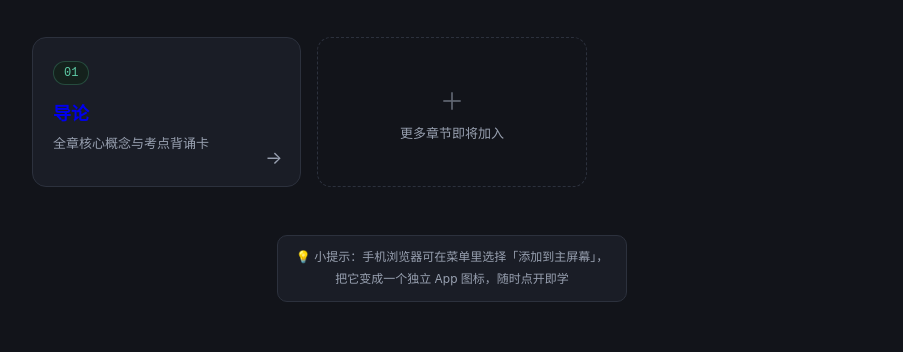
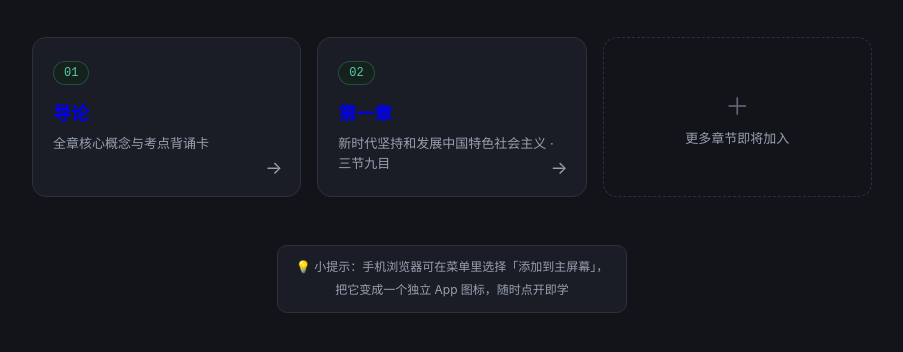
Before and after one commit to 1128-66/flashcards, a plain HTML site: page index.html in a window 1280 px wide. Shown: the part 220-572 px from the top of the page, without its empty margins (188-1091 px from the left). Drawn offline with Linux system fonts and the light colour scheme.

Commit message:
首页添加第一章入口

```diff
--- a/index.html
+++ b/index.html
@@ -93,6 +93,12 @@ footer .tip b{color:var(--accent-soft);font-weight:600}
       <p>全章核心概念与考点背诵卡</p>
       <span class="arrow">→</span>
     </a>
+    <a class="chapter" href="02-第一章.html">
+      <span class="badge">02</span>
+      <h2>第一章</h2>
+      <p>新时代坚持和发展中国特色社会主义 · 三节九目</p>
+      <span class="arrow">→</span>
+    </a>
     <!-- ===== 章节列表结束 ===== -->
 
     <div class="placeholder">
```
